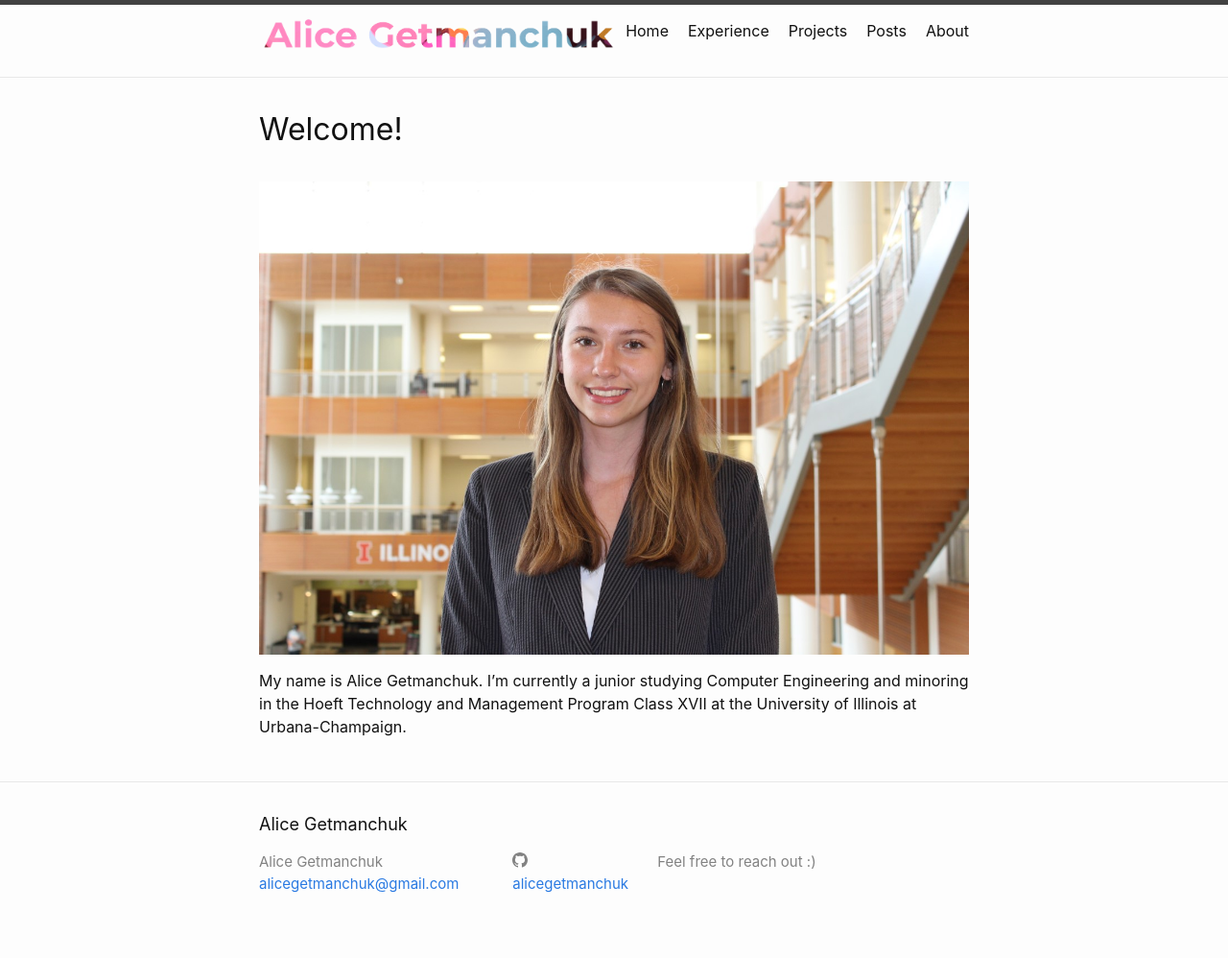
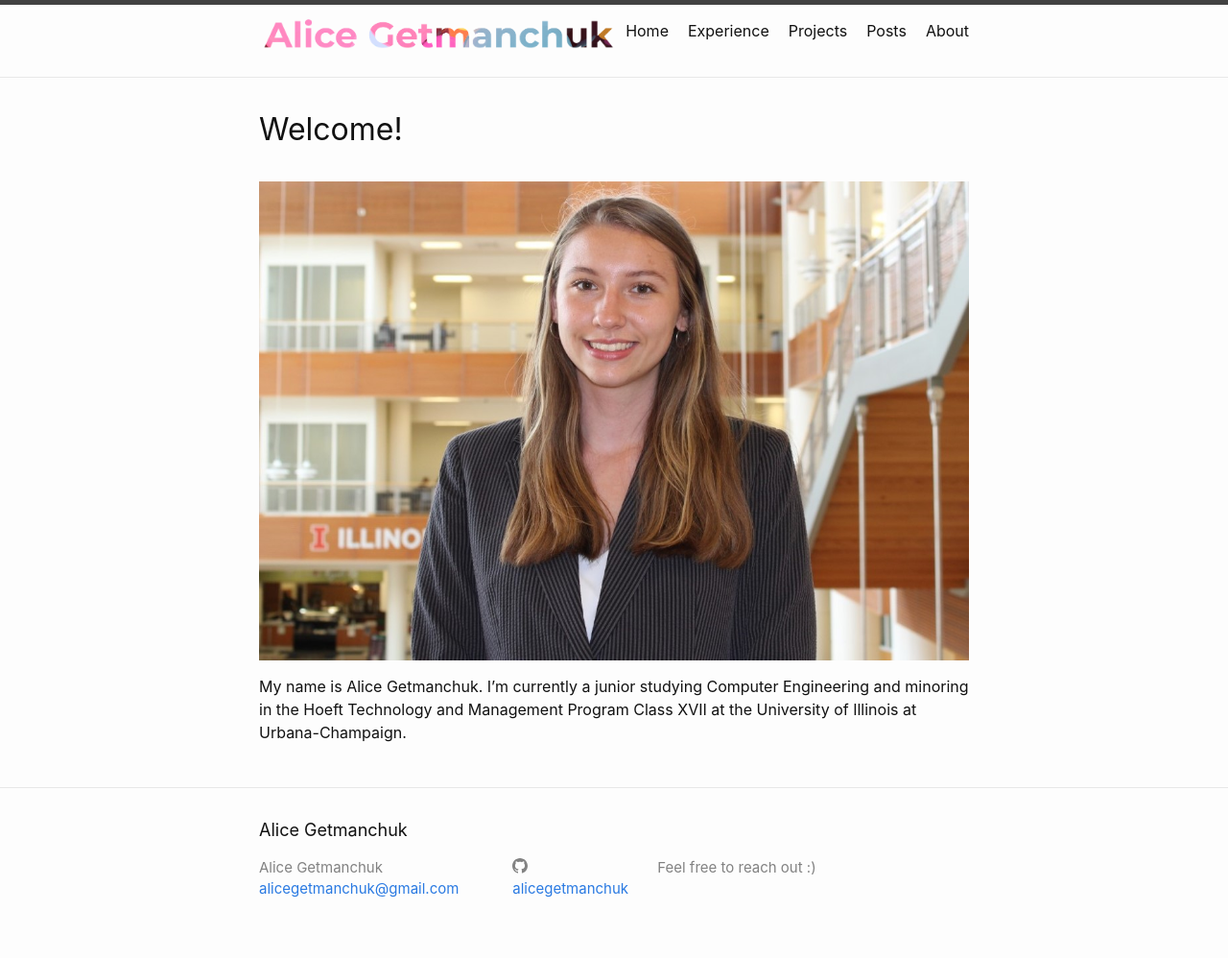
Before and after one commit to alicegetmanchuk/alicegetmanchuk.github.io, a Jekyll site: the page built from index.md, in a window 1280 px wide. Shown: the whole page at 96% size. Built offline with Jekyll 4.4.1, drawn with Linux system fonts in a browser that asks for light colours.

Commit message:
new cropped headshot

```diff
--- a/index.md
+++ b/index.md
@@ -7,6 +7,6 @@ title: Home
 position: 1
 ---
 
-![Headshot](https://github.com/alicegetmanchuk/alicegetmanchuk.github.io/raw/main/_media/new_headshot.jpg){:class="img-responsive"}
+![Headshot](https://github.com/alicegetmanchuk/alicegetmanchuk.github.io/blob/main/_media/headshot_cropped.jpg?raw=true){:class="img-responsive"}
 
 My name is Alice Getmanchuk. I'm currently a junior studying Computer Engineering and minoring in the Hoeft Technology and Management Program Class XVII at the University of Illinois at Urbana-Champaign.
```
